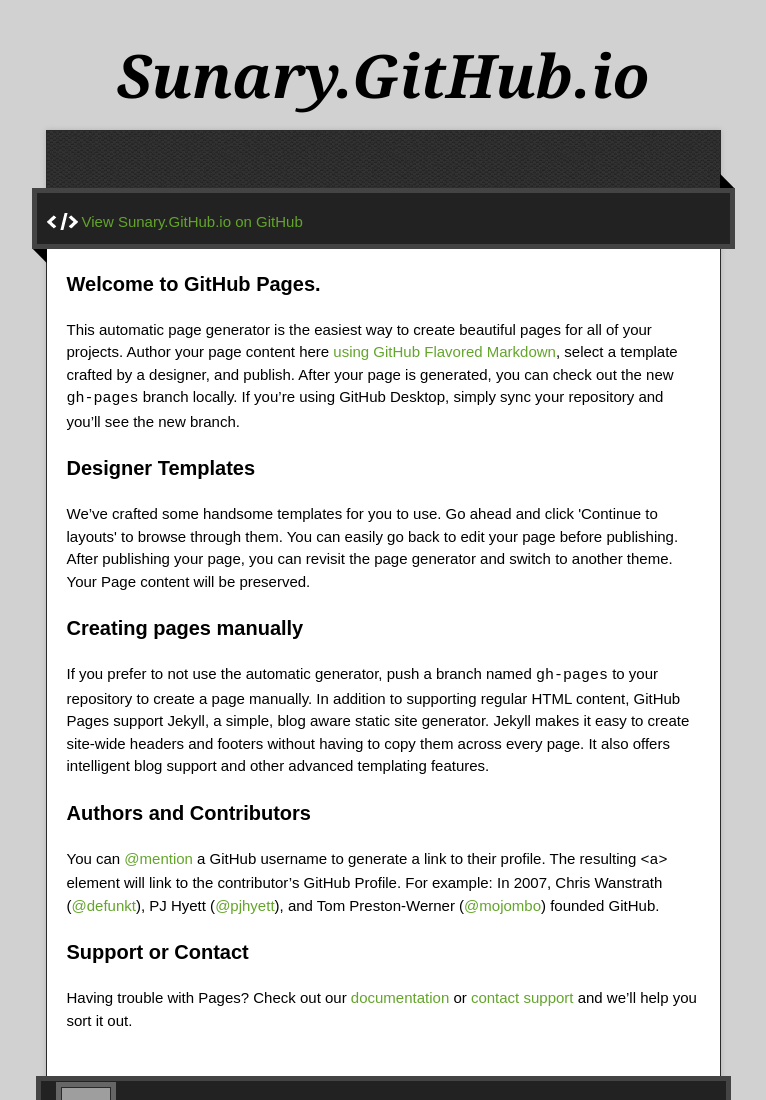
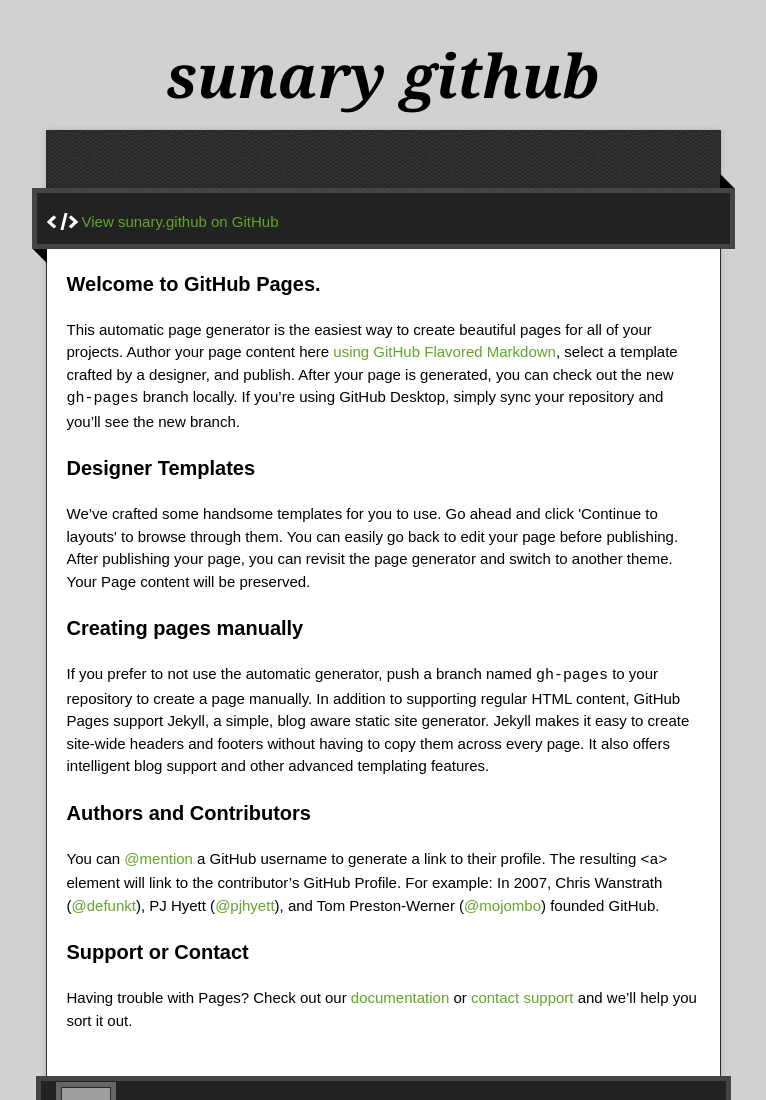
Before and after one commit to fordream/sunary.github.io, a plain HTML site: page index.html in a window 1280 px wide. Shown: the top 1100 px of the page, without its empty margins (257-1023 px from the left). Drawn offline with nearby package versions, Linux system fonts and the light colour scheme; grey boxes are pictures that could not be loaded.

Commit message:
Update index.html

```diff
--- a/index.html
+++ b/index.html
@@ -11,7 +11,7 @@
   <script type="text/javascript" src="https://ajax.googleapis.com/ajax/libs/jquery/1.7.1/jquery.min.js"></script>
   <script type="text/javascript" src="javascripts/script.js"></script>
 
-  <title>Sunary.GitHub.io</title>
+  <title>sunary github</title>
   <meta name="description" content="">
 
   <meta name="viewport" content="width=device-width,initial-scale=1">
@@ -22,14 +22,14 @@
 
   <div class="wrapper">
     <header>
-      <h1 class="title">Sunary.GitHub.io</h1>
+      <h1 class="title">sunary github</h1>
     </header>
     <div id="container">
       <p class="tagline"></p>
       <div id="main" role="main">
         <div class="download-bar">
         <div class="inner">
-          <a href="https://github.com/sunary" class="code">View Sunary.GitHub.io on GitHub</a>
+          <a href="https://github.com/sunary" class="code">View sunary.github on GitHub</a>
         </div>
         <span class="blc"></span><span class="trc"></span>
         </div>
```
